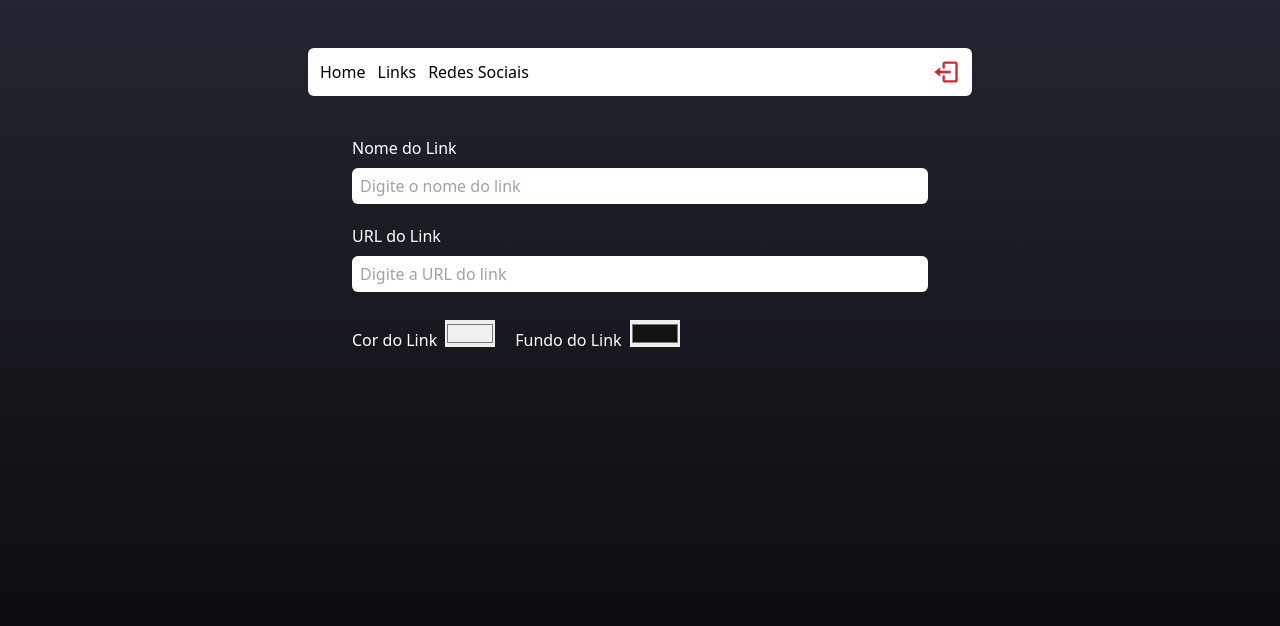
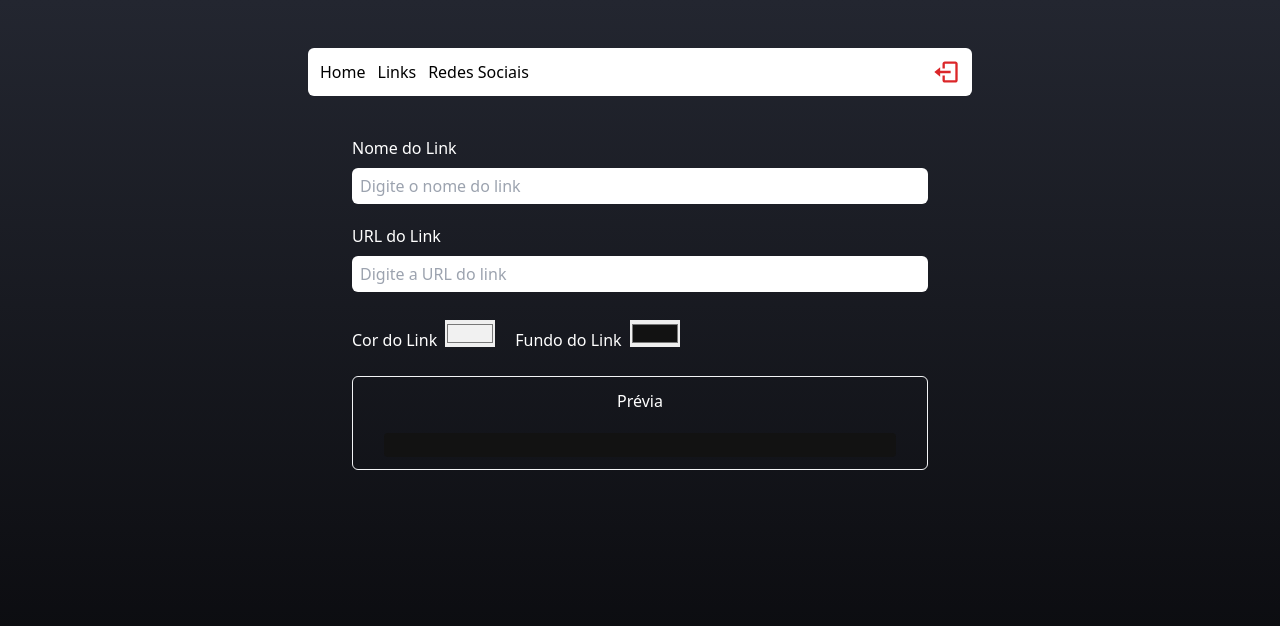
Before and after one commit to Henrique-Salles/LinkTree, a React (Vite) app: page /admin in a window 1280 px wide. Shown: the top 626 px of the page. Built offline with nearby package versions, Linux system fonts and the light colour scheme; no server answers; sample sign-in values are in the browser's storage.

Commit message:
admin preview

```diff
--- a/src/pages/admin/admin.tsx
+++ b/src/pages/admin/admin.tsx
@@ -6,7 +6,7 @@ export function Admin() {
   const [nameInput, setNameInput] = useState("");
   const [urlInput, setUrlInput] = useState("");
   const [colorInput, setColorInput] = useState("#f1f1f1");
-  const [backgroundInput, setBckgroundInput] = useState("#121212");
+  const [backgroundInput, setBackgroundInput] = useState("#121212");
 
   return (
     <div className="flex items-center flex-col min-h-screen pb-7 px-2 mt-8">
@@ -36,7 +36,7 @@ export function Admin() {
             <input
               type="color"
               value={colorInput}
-              onChange={(e) => setBckgroundInput(e.target.value)}
+              onChange={(e) => setColorInput(e.target.value)}
             />
           </div>
           <div className="flex gap-2">
@@ -46,10 +46,25 @@ export function Admin() {
             <input
               type="color"
               value={backgroundInput}
-              onChange={(e) => setBckgroundInput(e.target.value)}
+              onChange={(e) => setBackgroundInput(e.target.value)}
             />
           </div>
         </section>
+
+        <div className="flex items-center justify-center flex-col mb-7 p-1 border-gray-100 border rounded-md">
+          <label className="text-white font-mediu mt-2 mb-3">Prévia</label>
+          <article
+            className="w-11/12 max-w-lg flex flex-col items-center justify-between bg-zinc-900 rounded px-1 py-3 font-medium"
+            style={{
+              marginBottom: 8,
+              marginTop: 8,
+              backgroundColor: backgroundInput,
+              color: colorInput,
+            }}
+          >
+            <p>{nameInput}</p>
+          </article>
+        </div>
       </form>
     </div>
   );
```
